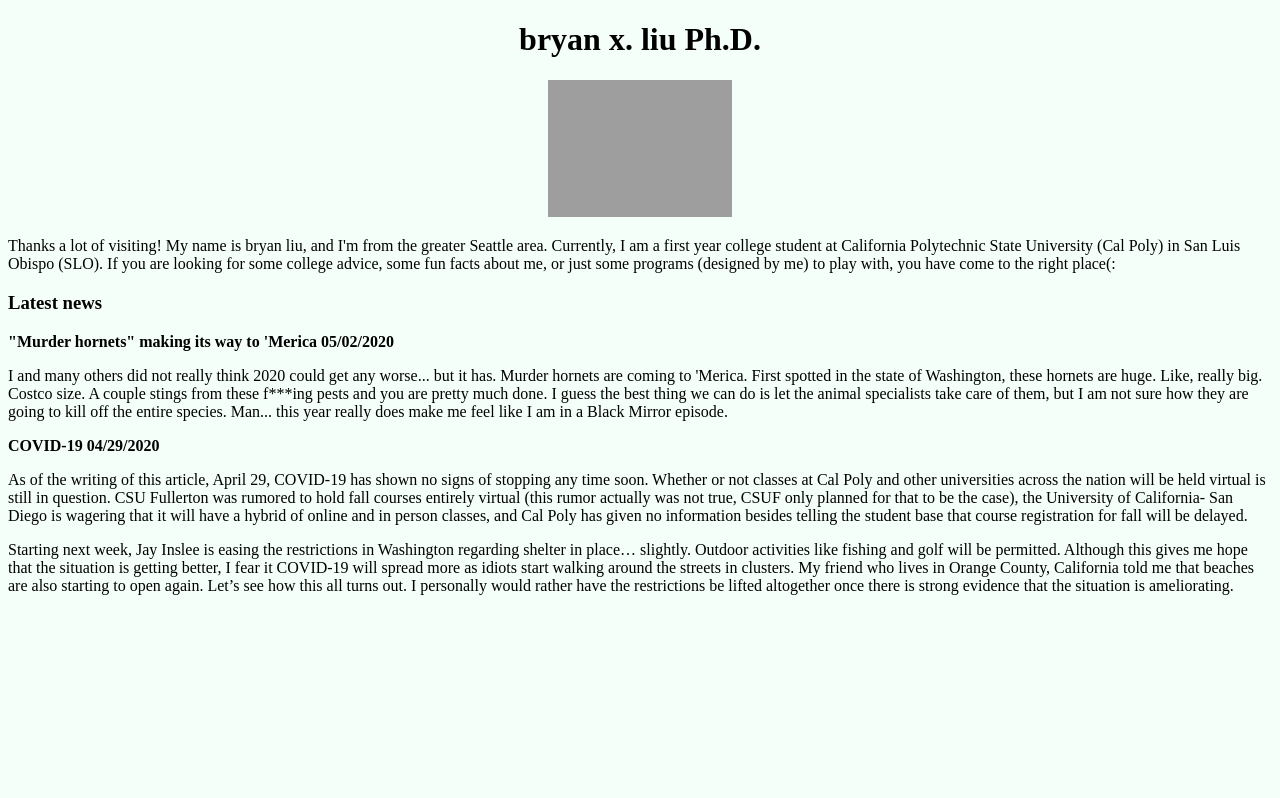
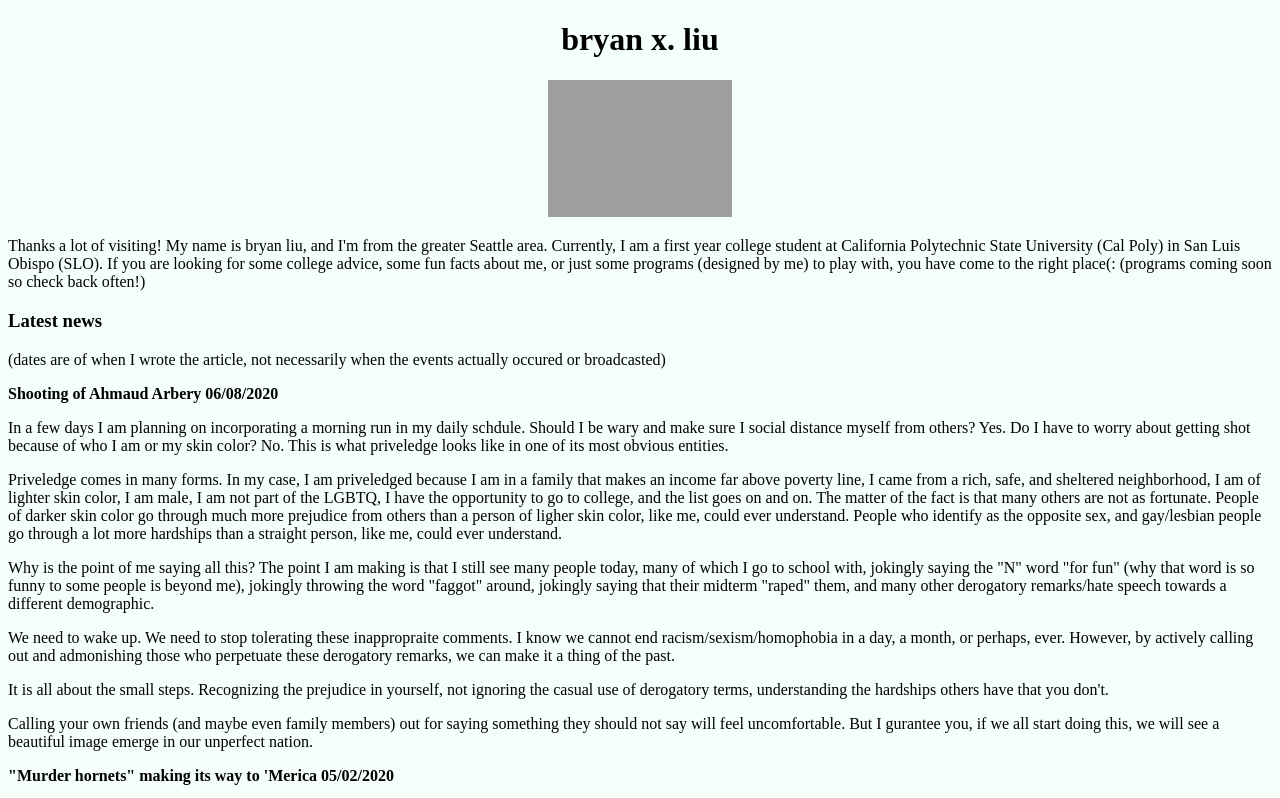
Before and after one commit to mynamebry/webiste, a plain HTML site: page index.html in a window 1280 px wide. Shown: the top 798 px of the page. Drawn offline with Linux system fonts and the light colour scheme; grey boxes are pictures that could not be loaded.

Commit message:
shooting

```diff
--- a/index.html
+++ b/index.html
@@ -11,15 +11,29 @@
 <body style="background-color:Black;">
 
 
-                           <h1 style="text-align:center">bryan x. liu Ph.D.</h1>
+                           <h1 style="text-align:center">bryan x. liu</h1>
                            <center>
                            <img src="picpic.jpg" width="183.32" height="137.6" alt="hi!">
                            </center>
 
-<p>Thanks a lot of visiting! My name is bryan liu, and I'm from the greater Seattle area. Currently, I am a first year college student at California Polytechnic State University (Cal Poly) in San Luis Obispo (SLO). If you are looking for some college advice, some fun facts about me, or just some programs (designed by me) to play with, you have come to the right place(: </p>
+<p>Thanks a lot of visiting! My name is bryan liu, and I'm from the greater Seattle area. Currently, I am a first year college student at California Polytechnic State University (Cal Poly) in San Luis Obispo (SLO). If you are looking for some college advice, some fun facts about me, or just some programs (designed by me) to play with, you have come to the right place(: (programs coming soon so check back often!)</p>
 
 
 <h3>Latest news</h3>
+<p>(dates are of when I wrote the article, not necessarily when the events actually occured or broadcasted)</p>
+
+<b>Shooting of Ahmaud Arbery 06/08/2020</b>
+<p>In a few days I am planning on incorporating a morning run in my daily schdule. Should I be wary and make sure I social distance myself from others? Yes. Do I have to worry about getting shot because of who I am or my skin color? No. This is what priveledge looks like in one of its most obvious entities.</p>
+
+<p>Priveledge comes in many forms. In my case, I am priveledged because I am in a family that makes an income far above poverty line, I came from a rich, safe, and sheltered neighborhood, I am of lighter skin color, I am male, I am not part of the LGBTQ, I have the opportunity to go to college, and the list goes on and on. The matter of the fact is that many others are not as fortunate. People of darker skin color go through much more prejudice from others than a person of ligher skin color, like me, could ever understand. People who identify as the opposite sex, and gay/lesbian people go through a lot more hardships than a straight person, like me, could ever understand.</p>
+
+<p>Why is the point of me saying all this? The point I am making is that I still see many people today, many of which I go to school with, jokingly saying the "N" word "for fun" (why that word is so funny to some people is beyond me), jokingly throwing the word "faggot" around, jokingly saying that their midterm "raped" them, and many other derogatory remarks/hate speech towards a different demographic.</p>
+
+<p>We need to wake up. We need to stop tolerating these inappropraite comments. I know we cannot end racism/sexism/homophobia in a day, a month, or perhaps, ever. However, by actively calling out and admonishing those who perpetuate these derogatory remarks, we can make it a thing of the past.</p>
+
+<p>It is all about the small steps. Recognizing the prejudice in yourself, not ignoring the casual use of derogatory terms, understanding the hardships others have that you don't.</p>
+<p>Calling your own friends (and maybe even family members) out for saying something they should not say will feel uncomfortable. But I gurantee you, if we all start doing this, we will see a beautiful image emerge in our unperfect nation.</p>
+
 
 <b>"Murder hornets" making its way to 'Merica</b>
 <b>05/02/2020</b>
```
